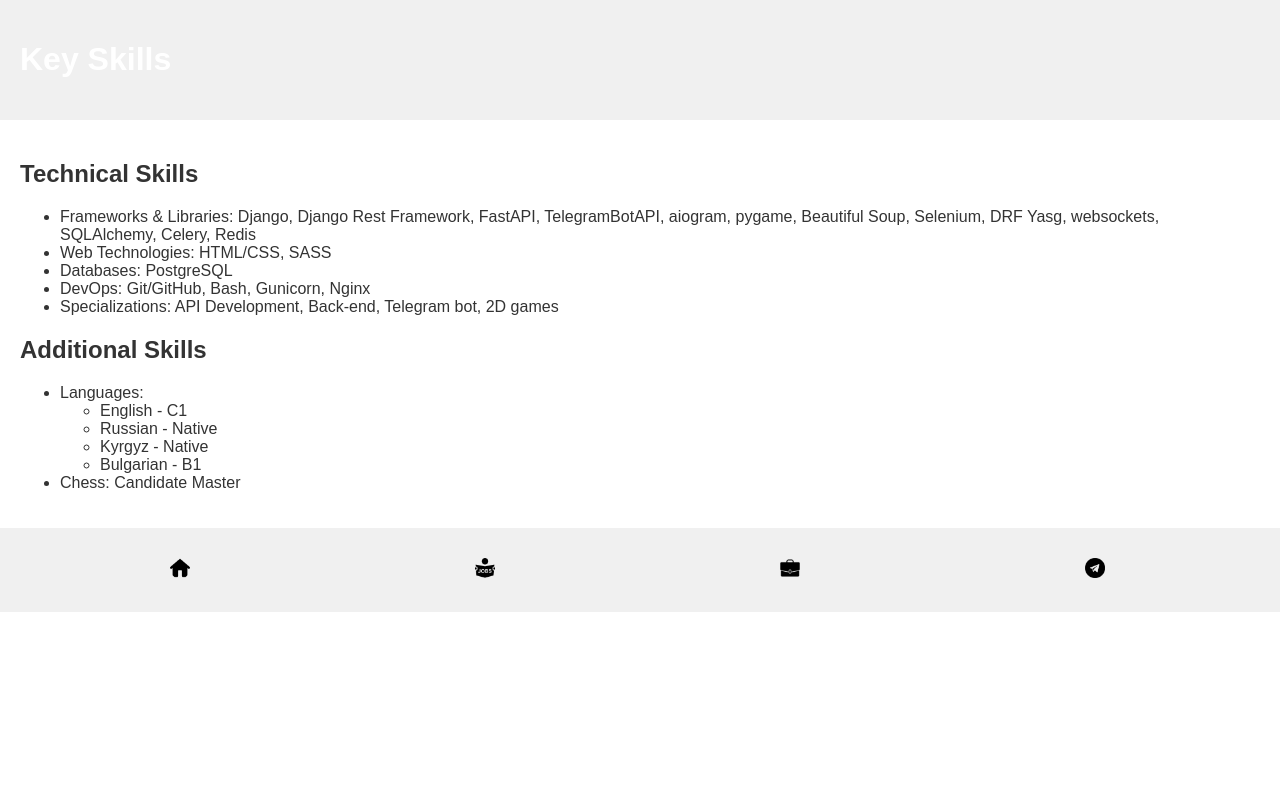
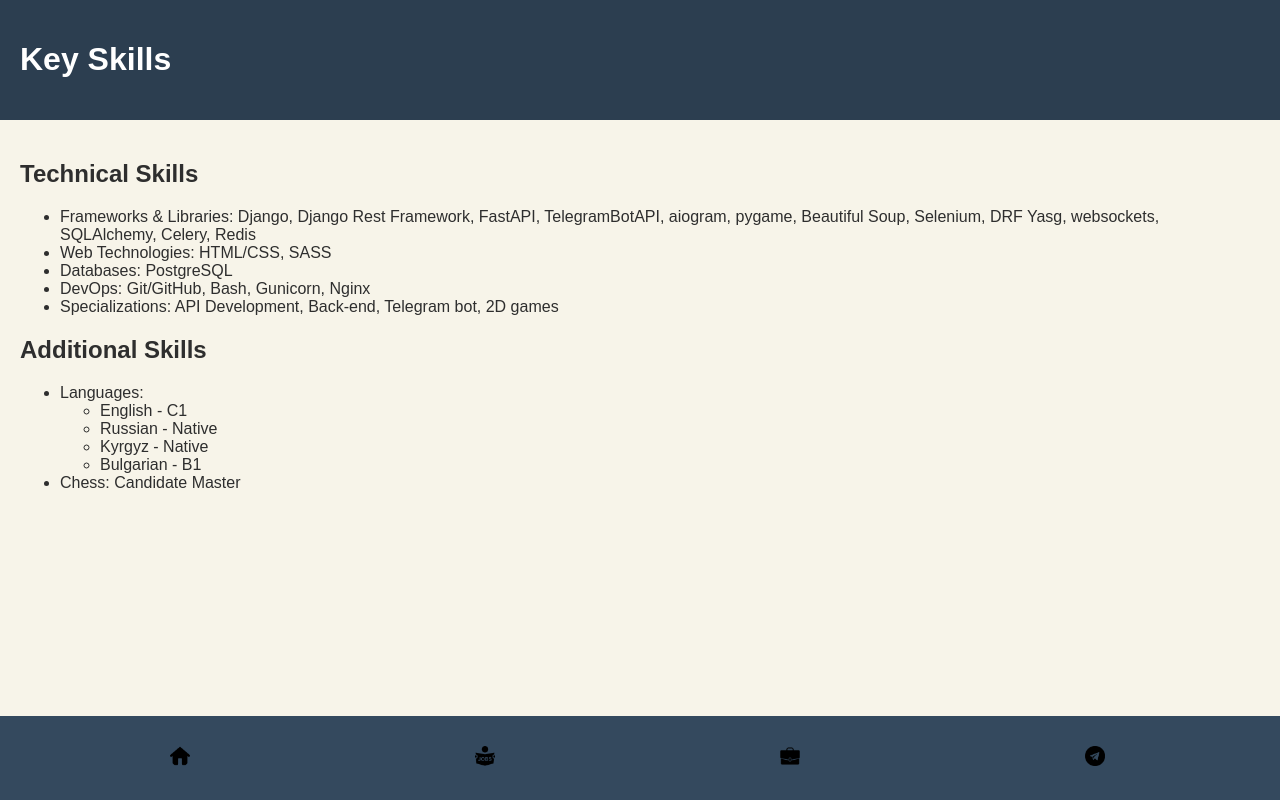
Before and after one commit to eurror/resume, a plain HTML site: page index.html in a window 1280 px wide. Drawn offline with Linux system fonts and the light colour scheme.

Commit message:
finally chose colours & fixed footer issue

```diff
--- a/style.css
+++ b/style.css
@@ -1,16 +1,25 @@
 :root {
-    --background-color: #ffffff;
-    --text-color: #333333;
-    --header-color: #f0f0f0;
-    --footer-color: #f0f0f0;
+    --background-color: #f7f4e9;
+    --text-color: #2e2e2e;
+    --header-color: #2c3e50;
+    --footer-color: #34495e;
 }
 
 body {
+    min-height: 100vh;
+    display: flex;
+    flex-direction: column;
     background-color: var(--background-color);
     color: var(--text-color);
     margin: 0;
     padding: 0;
     font-family: Arial, sans-serif;
+}
+
+.content-wrapper {
+    flex-grow: 1;
+    display: flex;
+    flex-direction: column;
 }
 
 header {
@@ -20,6 +29,7 @@ header {
 }
 
 main {
+    flex-grow: 1;
     padding: 20px;
     background-color: var(--background-color);
 }
@@ -32,6 +42,7 @@ footer {
     background-color: var(--footer-color);
     padding: 20px;
     text-align: center;
+    flex-shrink: 0;
 }
 
 .bottom-section {
@@ -84,9 +95,9 @@ footer {
 
 @media (prefers-color-scheme: dark) {
     :root {
-        --background-color: #333;
-        --text-color: #f5f5f5;
-        --header-color: #22313f;
-        --footer-color: #f2f2f2;
+        --background-color: #181A1B; /* Charcoal Black */
+        --text-color: #D1D1D1; /* Cool Gray */
+        --header-color: #2c3e50;
+        --footer-color: #34495e;
     }
 }
```
